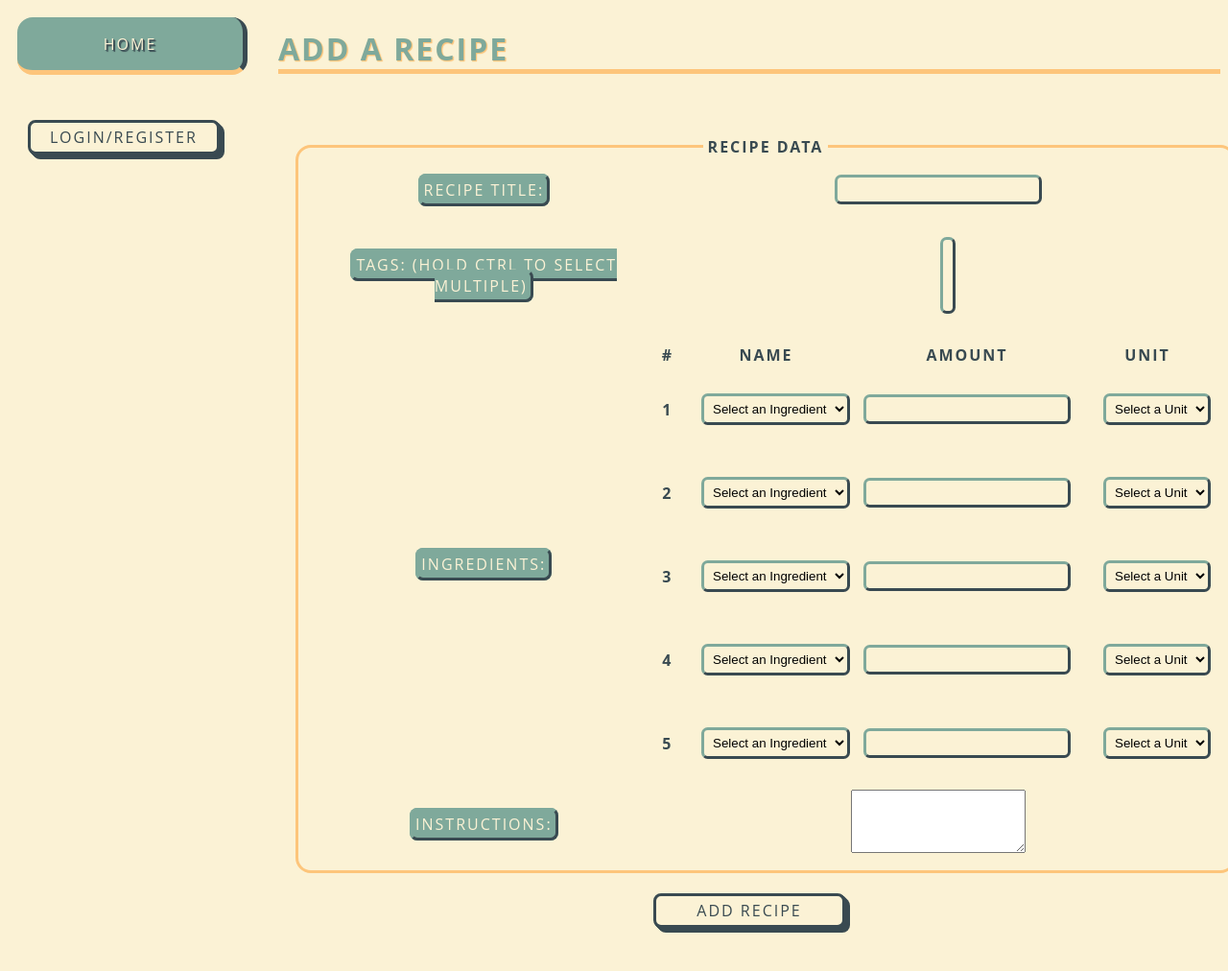
After one commit to hexueer/Recipe-Matching-Database, a Flask app: template templates/insert.html in a window 1280 px wide. The commit adds this page. Shown: the whole page at 96% size. Run offline with Flask 2, Linux system fonts and the light colour scheme; the template is opened without the code that fills it, so the values that code supplies are empty.

Commit message:
olivia's insert logic: edited app.py, helper.py, and html forms

```diff
--- a/app.py
+++ b/app.py
@@ -35,10 +35,62 @@ def insert():
     # logged in?
     if 'username' in session:
         username = session.get('username')
-        # insert code
+        conn = dbi.connect()
+        ingredientList = recipes.get_ingredients(conn)
+        tagList = ['breakfast', 'lunch', 'dinner', 'snack', 'vegan', 'vegetarian', 'pescatarian', 'quick meals', 'bake', 'one-pan meal', 'stovetop', 'grill', 'dessert', 'gluten-free', 'microwave', 'keto', 'raw', 'comfort food', 'drinks', 'alcoholic', 'non-alcoholic']
+        unitList = ['pinch', 'teaspoon (tsp)', 'tablespoon (tbsp)', 'fluid ounce (fl oz)', 'cup (c)', 'pint (pt)', 'quart (qt)', 'gallon (gal)', 'stick', 'milliliter (mL)', 'liter (L)', 'gram (g)', 'kilogram (kg)', 'ounce (oz)', 'pound (lb)', 'whole', 'slice']
+
+        if request.method == 'GET':
+            return render_template('insert.html', ingredients=ingredientList, units=unitList, tags=tagList)
+        else:
+            title = request.form['recipe-title']
+            instructions = request.form['recipe-instructions']
+            selectedTagList = request.form.getlist('recipe-tags')
+            tags = ""
+            for i in range(len(selectedTagList)):
+                tags += selectedTagList[i]
+                if i < len(selectedTagList)-1:
+                    tags += ","
+
+            amounts = {}
+            for i in range(1, 6):
+                i = str(i)
+                if request.form['ingredient' + i] != "":
+                    amounts[i] = {}
+                    amounts[i]['ingredient'] = request.form['ingredient' + i]
+                    amounts[i]['amount'] = request.form['amount' + i]
+                    amounts[i]['unit'] = request.form['unit' + i]
+
+            post_date = date.today()
+            last_updated_date = date.today()
+
+            error = []
+            if len(title) == 0:
+                error.append("Please enter a recipe title.")
+            if len(instructions) == 0:
+                error.append("Please enter recipe instructions.")
+            if len(amounts) == 0:
+                error.append("Please enter at least one ingredient.")
+
+            # if there are no error messages
+            if len(error) == 0:
+                conn = dbi.connect()
+                added = recipes.insert_recipe(conn,title,instructions,tags,post_date,last_updated_date,amounts)
+                # if the python/sql insert function was successful, thus returning a string 'success'
+                if added == "success":
+                    flash('Form submission successful.')
+                    return render_template('insert.html')
+                    # return redirect(url_for('update', oldtt=tt))
+                else: #probably a duplicate error
+                    error.append(added)
+                    return render_template('insert.html', error=error, ingredients=ingredientList, units=unitList, tags=tagList)
+            # if there are error messages
+            else:
+                return render_template('insert.html', error=error, ingredients=ingredientList, units=unitList, tags=tagList)
     else:
         # flash, cannot insert recipe without being logged in
-        pass
+        error = ['Please log in to insert a recipe.']
+        return render_template('index.html', error=error)
 
 @app.route('/update/<int:rid>', methods=['GET', 'POST'])
 def update(rid):
@@ -48,7 +100,8 @@ def update(rid):
         # update code
     else:
         # flash, cannot update recipe without being logged in
-        pass
+        error = ['Please log in to update a recipe.']
+        return render_template('index.html', error=error)
 
 @app.route('/search/', methods=['GET', 'POST'])
 def search():
@@ -103,6 +156,8 @@ def login():
         else:
             username = request.form.get('username')
             passwd = request.form.get('password')
+
+            print(username)
 
             conn = dbi.connect()
             row = helper.validate_login(conn, username)
--- a/static/style.css
+++ b/static/style.css
@@ -264,3 +264,31 @@ input[type=submit]:active {
     padding: 0.25em 0.75em;
   }
 }
+
+
+/* Olivia's CSS */
+.container {
+    text-align: center;
+}
+
+legend {
+    text-align: center;
+}
+
+.form-check-label {
+    float: left;
+}
+
+form {
+    align-self: center;
+    padding: 1em;
+}
+
+fieldset,table {
+    width:100%
+}
+
+.error {
+    color : #a86123;
+    margin-left: 3em;
+}
--- a/templates/base.html
+++ b/templates/base.html
@@ -48,6 +48,17 @@
         {% endif %}
         {% endwith %}
 
+        {% if error %}
+        <p class="error"><strong>Error: </strong>
+            <ul>
+            {% for e in error %}
+                <li class="error"> {{ e }} </li>
+            {% endfor %}
+            </ul>
+        </p>
+        <br>
+        {% endif %}
+
         {% block main_content %}
         <h1>Welcome!</h1>
         {% endblock %}
--- /dev/null
+++ b/templates/insert.html
@@ -0,0 +1,97 @@
+{% extends "base.html" %}
+
+{% block main_content %}
+
+<h1>Add a Recipe</h1>
+<br>
+
+<div class=container>
+    <div class="row">
+        <div class="col-2"></div>
+        <div class="col-8">
+            <form method="post" action="{{url_for('add')}}">
+                <input type="hidden" name="form-name" value="form1">
+                <fieldset>
+                    <legend>Recipe Data</legend>
+                    <table>
+                        <tbody>
+                            <tr>
+                                <td><label for="recipe-title">Recipe Title: </label></td>
+                                <td><input id="recipe-title" type="text" name="recipe-title"></td>
+                            </tr>
+                            <tr>
+                                <td><label for="recipe-tags">Tags: (hold ctrl to select multiple)</label></td>
+                                <td>
+                                    <select class="form-select" multiple id="recipe-tags" name="recipe-tags">
+                                        {% for tag in tags %}
+                                        <option value="{{ tag }}"> {{ tag }} </option>
+                                        {% endfor %}
+                                    </select>
+                                </td>
+                            </tr>
+                            <tr>
+                                <td><label for="recipe-ingredients">Ingredients: </label></td>
+                                <td>
+                                    <table class="table">
+                                        <thead>
+                                            <tr>
+                                                <th scope="col">#</th>
+                                                <th scope="col">Name</th>
+                                                <th scope="col">Amount</th>
+                                                <th scope="col">Unit</th>
+                                            </tr>
+                                        </thead>
+                                        <tbody>
+                                            {% for n in range(1, 6) %}
+                                                <tr>
+                                                    <th scope="row">{{n}}</th>
+                                                    <td>
+                                                        <select class="form-select" name="ingredient{{n}}">
+                                                            <option value="">Select an Ingredient</option>
+                                                            {% for ingredient in ingredients %}
+                                                            <option value="{{ ingredient.iid }}">{{ ingredient.name }}</option>
+                                                            {% endfor %}
+                                                        </select>
+                                                    </td>
+                                                    <td><input type="text" name="amount{{n}}"></td>
+                                                    <td><select class="form-select" name="unit{{n}}">
+                                                        <option value="">Select a Unit</option>
+                                                        {% for unit in units %}
+                                                        <option value="{{ unit }}">{{ unit }}</option>
+                                                        {% endfor %}
+                                                    </select></td>
+                                               </tr>
+                                            {% endfor %}
+                                        </tbody>
+                                    </table>
+                                    <!-- <select class="form-select" multiple id="recipe-ingredients" name="recipe-ingredients">
+                                        {% for ingredient in ingredients %}
+                                        <option value="{{ ingredient.iid }}">{{ ingredient.name }}</option>
+                                        {% endfor %}
+                                    </select> -->
+                                </td>
+                            </tr>
+                            <tr>
+                                <td><label for="recipe-instructions">Instructions: </label></td>
+                                <td><textarea class="form-control" id="recipe-instructions" name="recipe-instructions" rows="4"></textarea></td>
+                            </tr>
+                        </tbody>
+                    </table>
+                </fieldset>
+                <div class="row">
+                    <div class="col-2"></div>
+                    <div class="col-8 justify-content-center">
+                        <p class="pbtn">
+                            <input type="submit" value="Add Recipe">
+                        </p>
+                    </div>
+                    <div class="col-2"></div>
+                </div>
+            </form>
+
+        </div>
+        <div class="col-2"></div>
+    </div>
+</div>
+
+{% endblock %}
```
Also changed, not shown: helper.py (+39 -0 lines).
